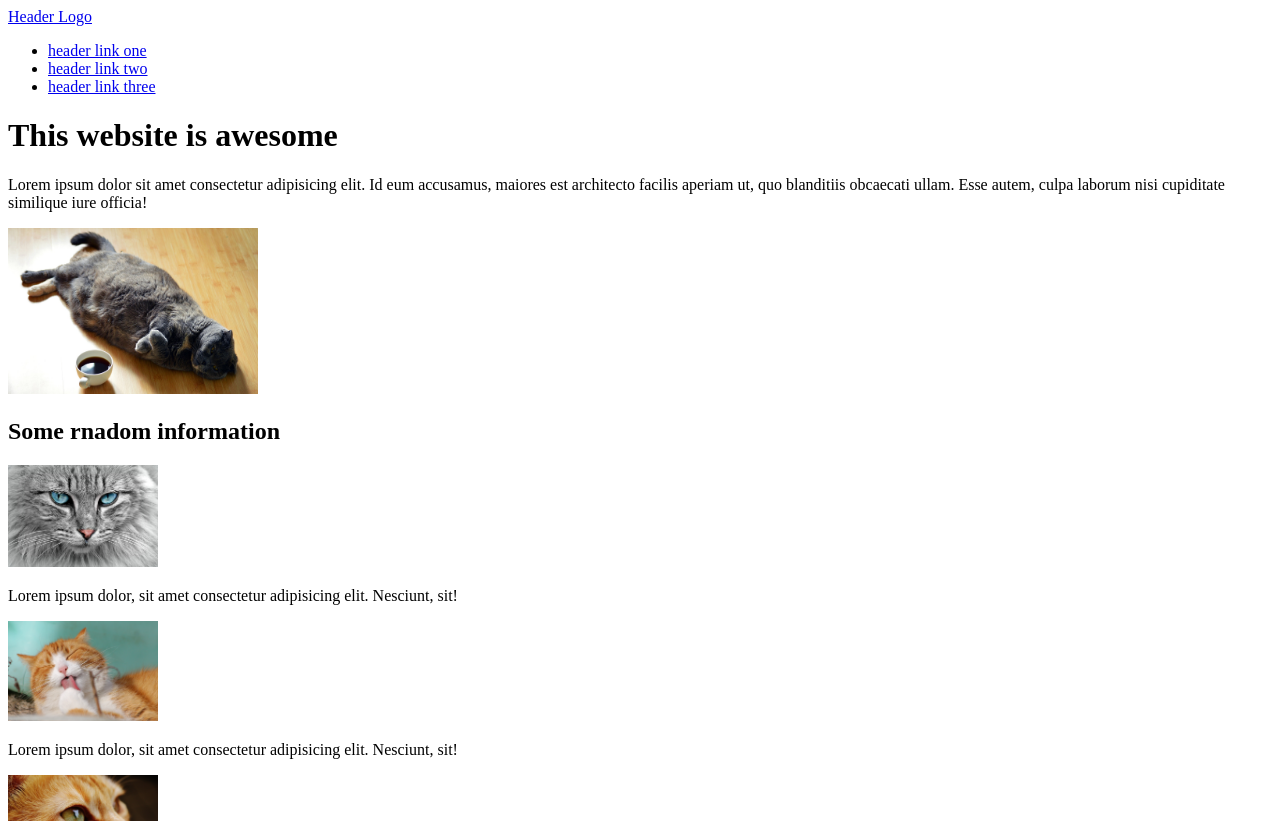
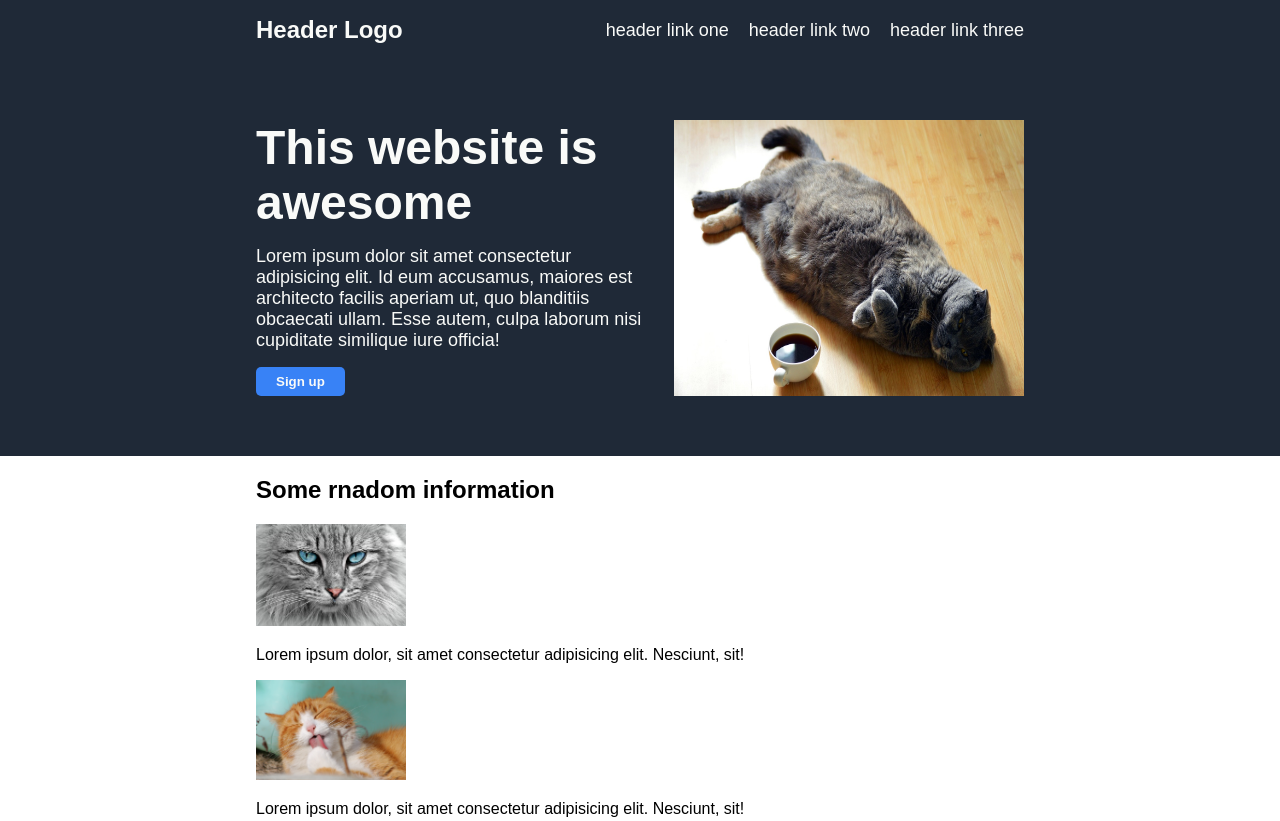
Before and after one commit to kristofNyikes/flexbox-landing-page, a plain HTML site: page index.html in a window 1280 px wide. Shown: the top 821 px of the page. Drawn offline with Linux system fonts and the light colour scheme.

Commit message:
Add style to header and hero elements

```diff
--- a/index.html
+++ b/index.html
@@ -8,9 +8,11 @@
 </head>
 <body>
     <div class="header">
-        <div class="navbar">
+        <div class="nav-bar">
             <div class="left">
+                <h1>
                     <a href="#">Header Logo</a>
+                </h1>
             </div>
             <div class="right">
                 <ul>
@@ -21,27 +23,31 @@
             </div>
         </div>
         <div class="header-info">
-            <h1>This website is awesome</h1>
+            <div class="info-left">
+                <h2>This website is awesome</h2>
                 <p>Lorem ipsum dolor sit amet consectetur adipisicing elit. Id eum accusamus, maiores est architecto facilis aperiam ut, quo blanditiis obcaecati ullam. Esse autem, culpa laborum nisi cupiditate similique iure officia!</p>
-            <img src="./images/cat-with-cup.jpg" alt="a cat with a cup next to it" width="250px">
+                <button>Sign up</button>
+            </div>
+            <img src="./images/cat-with-cup.jpg" alt="a cat with a cup next to it" width="350px">
         </div>
     </div>
+    <div class="main">
         <div class="main-random-info">
             <h2>Some rnadom information</h2>
             <div class="image-info">
-            <img src="./images/cat-image1.jpg" alt="" width="150px" height="">
+                <img src="./images/cat-image1.jpg" alt="" width="150px">
                 <p>Lorem ipsum dolor, sit amet consectetur adipisicing elit. Nesciunt, sit!</p>
             </div>
             <div class="image-info">
-            <img src="./images/cat-image2.jpg" alt="" width="150px" height="">
+                <img src="./images/cat-image2.jpg" alt="" width="150px">
                 <p>Lorem ipsum dolor, sit amet consectetur adipisicing elit. Nesciunt, sit!</p>
             </div>
             <div class="image-info">
-            <img src="./images/cat-image3.jpg" alt="" width="150px" height="">
+                <img src="./images/cat-image3.jpg" alt="" width="150px">
                 <p>Lorem ipsum dolor, sit amet consectetur adipisicing elit. Nesciunt, sit!</p>
             </div>
             <div class="image-info">
-            <img src="./images/cat-image4.jpg" alt="" width="150px" height="">
+                <img src="./images/cat-image4.jpg" alt="" width="150px">
                 <p>Lorem ipsum dolor, sit amet consectetur adipisicing elit. Nesciunt, sit!</p>
             </div>
         </div>
@@ -53,6 +59,7 @@
             <p>Sign up for our product by clicking that button right over there!</p>
             <button>Sign up</button>
         </div>
+    </div>
     <div class="footer">Copyright &copy The Odin Project 2023</div>
 </body>
 </html>
--- a/style.css
+++ b/style.css
@@ -0,0 +1,72 @@
+body{
+    height: 100vh;
+    font-family: Arial, Helvetica, sans-serif;
+    margin: 0;
+    display: flex;
+    flex-direction: column;
+}
+
+.header, .footer{
+    background-color: #1f2937;
+    color: #f9faf8;
+    padding: 0 20%;
+}
+
+.nav-bar{
+    display: flex;
+    align-items: center;
+    justify-content: space-between;
+}
+
+.left h1{
+    font-size: 24px;
+    font-weight: bold;
+}
+
+.right ul{
+    list-style-type: none;
+    display: flex;
+    font-size: 18px;
+    color: #e5e7eb;
+    gap: 20px;
+}
+
+a{
+    text-decoration: none;
+    color: #f9faf8;
+}
+
+.header-info{
+    display: flex;
+    padding: 60px 0;
+    gap: 20px;
+}
+
+.info-left{
+    flex: 1 1 auto;
+}
+
+.info-left h2{
+    font-size: 48px;
+    font-weight: 900;
+    margin: 0;
+}
+
+.info-left p{
+    font-size: 18px;
+    margin: 16px 0;
+}
+
+button{
+    background-color: #3882f6;
+    border-radius: 5px;
+    border: none;
+    color: #f9faf8;
+    font-weight: 600;
+    padding: 7px 20px;
+}
+
+.main{
+    flex: 1;
+    padding: 0 20%;
+}
```
Lines whose indentation alone changed are shown as unchanged.
